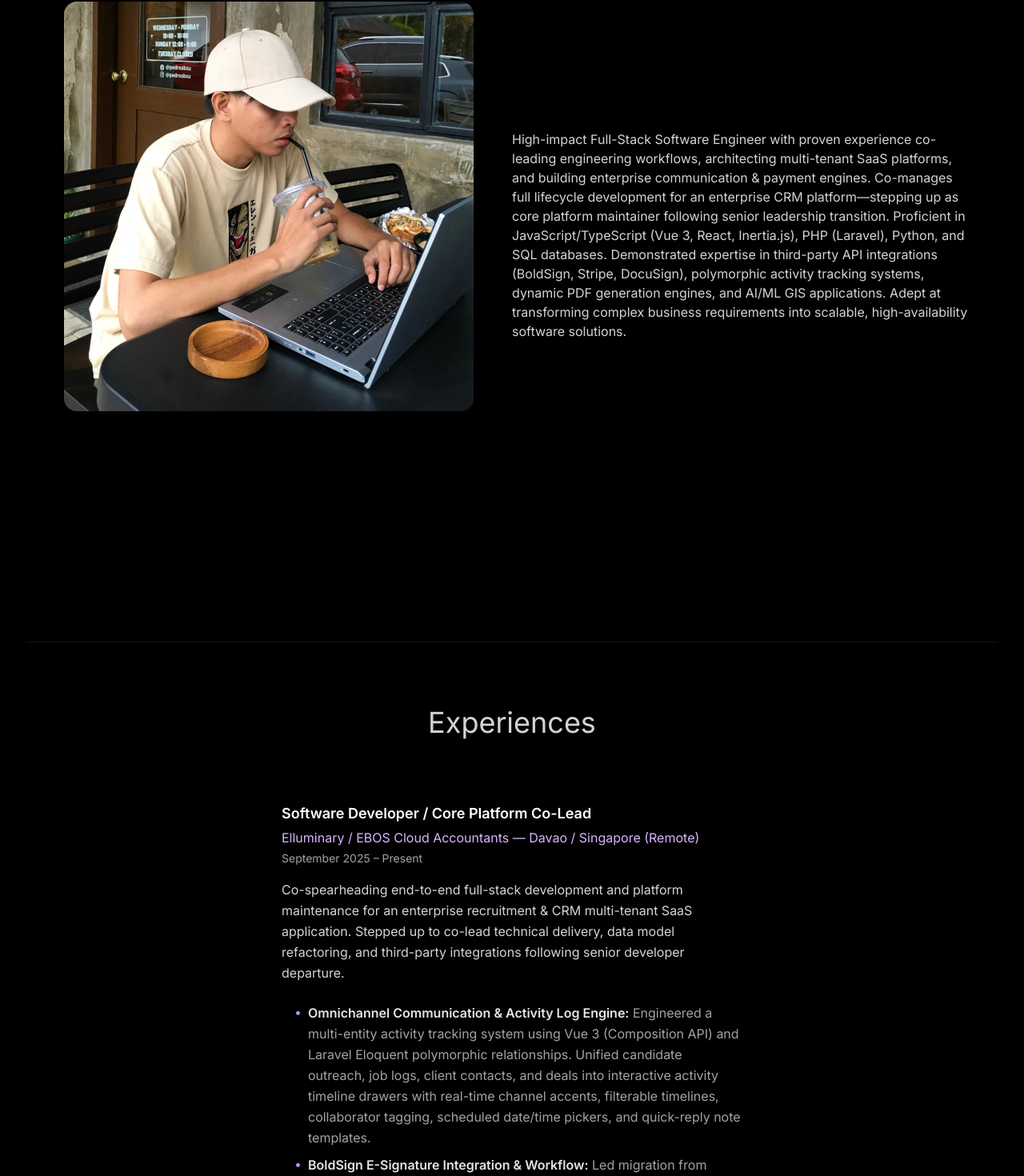
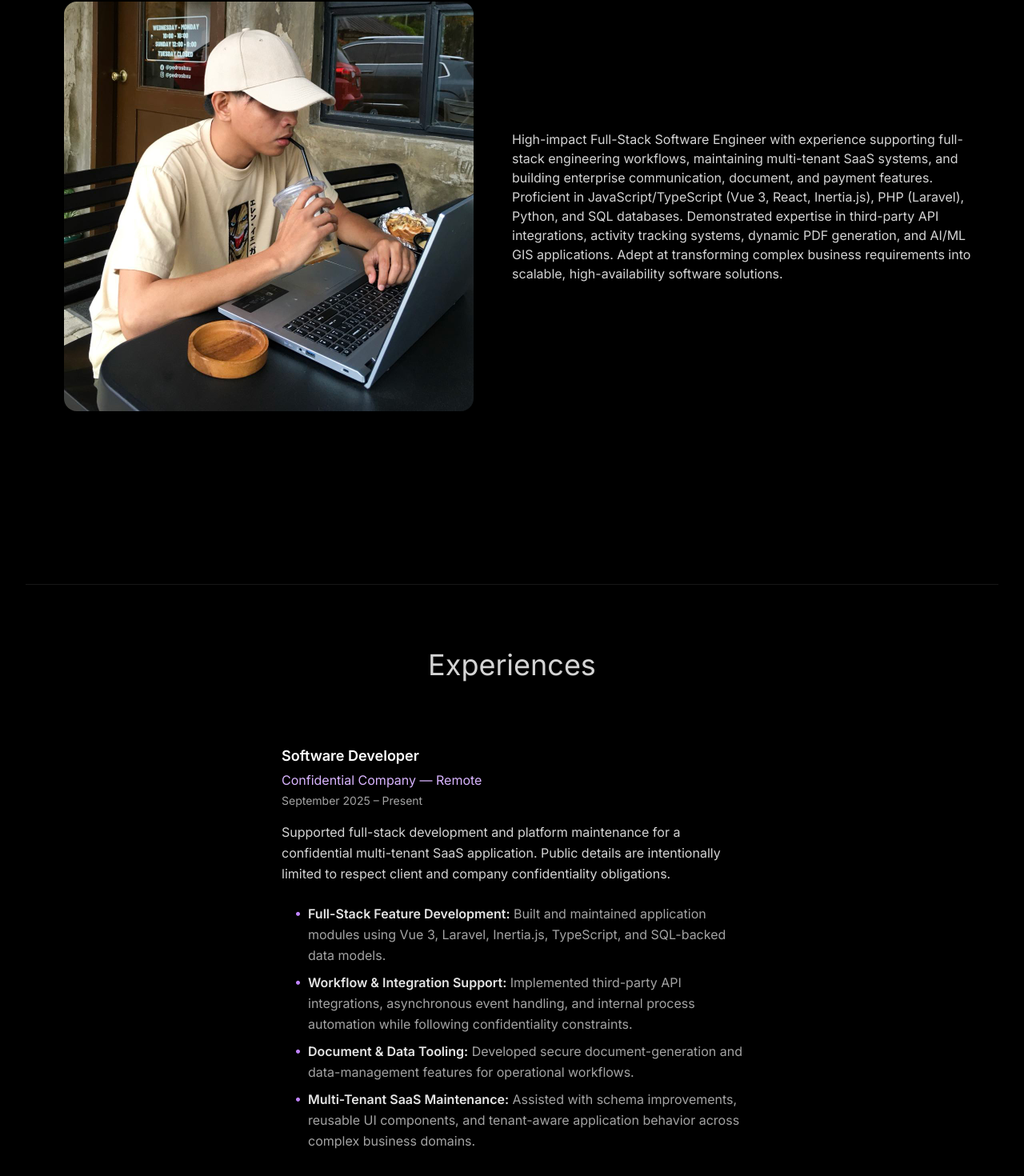
Before and after one commit to jesson20/personal-portfolio, a React (Vite) app: page / in a window 1280 px wide. Shown: the part 1163-2633 px from the top of the page at 80% size. Built offline with nearby package versions, Linux system fonts and the light colour scheme.

Commit message:
make the company anonymize

```diff
--- a/src/constants/index.js
+++ b/src/constants/index.js
@@ -5,21 +5,20 @@ import project4 from "../assets/projects/airbnb_logo.png";
 import project5 from "../assets/projects/taxCalculatorApp.jpg";
 import project6 from "../assets/projects/GWACalculatorApp.jpg";
 
-export const ABOUT_TEXT = `High-impact Full-Stack Software Engineer with proven experience co-leading engineering workflows, architecting multi-tenant SaaS platforms, and building enterprise communication & payment engines. Co-manages full lifecycle development for an enterprise CRM platform—stepping up as core platform maintainer following senior leadership transition. Proficient in JavaScript/TypeScript (Vue 3, React, Inertia.js), PHP (Laravel), Python, and SQL databases. Demonstrated expertise in third-party API integrations (BoldSign, Stripe, DocuSign), polymorphic activity tracking systems, dynamic PDF generation engines, and AI/ML GIS applications. Adept at transforming complex business requirements into scalable, high-availability software solutions.`;
+export const ABOUT_TEXT = `High-impact Full-Stack Software Engineer with experience supporting full-stack engineering workflows, maintaining multi-tenant SaaS systems, and building enterprise communication, document, and payment features. Proficient in JavaScript/TypeScript (Vue 3, React, Inertia.js), PHP (Laravel), Python, and SQL databases. Demonstrated expertise in third-party API integrations, activity tracking systems, dynamic PDF generation, and AI/ML GIS applications. Adept at transforming complex business requirements into scalable, high-availability software solutions.`;
 
 export const EXPERIENCES = [
   {
-    role: "Software Developer / Core Platform Co-Lead",
-    company: "Elluminary / EBOS Cloud Accountants — Davao / Singapore (Remote)",
+    role: "Software Developer",
+    company: "Confidential Company — Remote",
     date: "September 2025 – Present",
-    job: `Co-spearheading end-to-end full-stack development and platform maintenance for an enterprise recruitment & CRM multi-tenant SaaS application. Stepped up to co-lead technical delivery, data model refactoring, and third-party integrations following senior developer departure.
+    job: `Supported full-stack development and platform maintenance for a confidential multi-tenant SaaS application. Public details are intentionally limited to respect client and company confidentiality obligations.
 
-• Omnichannel Communication & Activity Log Engine: Engineered a multi-entity activity tracking system using Vue 3 (Composition API) and Laravel Eloquent polymorphic relationships. Unified candidate outreach, job logs, client contacts, and deals into interactive activity timeline drawers with real-time channel accents, filterable timelines, collaborator tagging, scheduled date/time pickers, and quick-reply note templates.
-• BoldSign E-Signature Integration & Workflow: Led migration from DocuSign to BoldSign e-signature automation. Implemented coordinate-based field placement, automated envelope creation, real-time webhook handlers (sent, sendfailed), local PDF archiving, and ETA 2010 audit trail compliance—resolving edge-case errors and streamlining contract dispatch.
-• Stripe Payment Sync & Customer Auto-Provisioning: Architected end-to-end subscription billing workflows integrating Stripe checkout sync, dynamic currency payment settings (supporting SG Bank Transfer & PayNow), self-healing customer IDs, and strict metadata matching to automate tenant account provisioning upon invoice settlement.
-• CV Formatter & PDF Rendering Engine: Co-architected a template-driven candidate CV formatting platform integrating TinyMCE editor, drag-and-drop experience sorting, custom layout controls, and optimized server-side PDF rendering (Dompdf / wkhtmltopdf) for high-fidelity exports.
-• Multi-Tenant SaaS CRM Architecture: Refactored single-entity database structures into a strict tenant-isolated multi-tenant schema. Built B2B tiered proposal fee engines, SearchableSelect components, and unified experience coding taxonomy systems across clients, candidates, companies, and jobs.`,
-    technologies: ["Vue 3", "Laravel", "Inertia.js", "TypeScript", "BoldSign", "Stripe", "TinyMCE", "PostgreSQL", "RESTful APIs", "WebSockets"],
+• Full-Stack Feature Development: Built and maintained application modules using Vue 3, Laravel, Inertia.js, TypeScript, and SQL-backed data models.
+• Workflow & Integration Support: Implemented third-party API integrations, asynchronous event handling, and internal process automation while following confidentiality constraints.
+• Document & Data Tooling: Developed secure document-generation and data-management features for operational workflows.
+• Multi-Tenant SaaS Maintenance: Assisted with schema improvements, reusable UI components, and tenant-aware application behavior across complex business domains.`,
+    technologies: ["Vue 3", "Laravel", "Inertia.js", "TypeScript", "PostgreSQL", "RESTful APIs", "WebSockets"],
   },
   {
     role: "Web Developer Intern",
```
